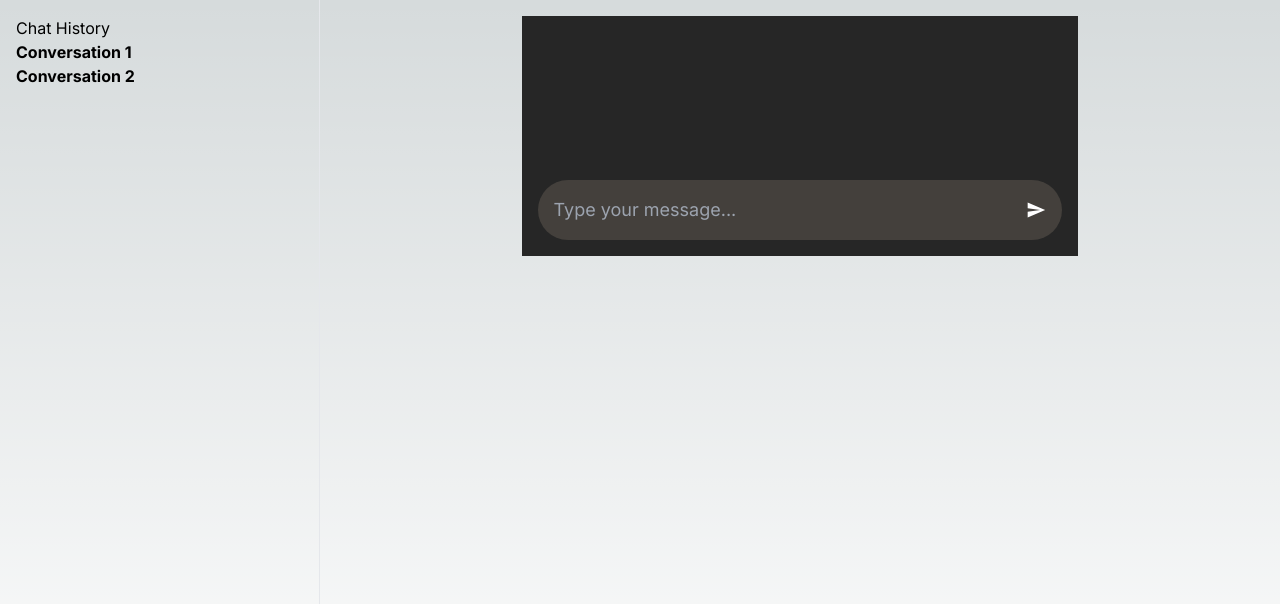
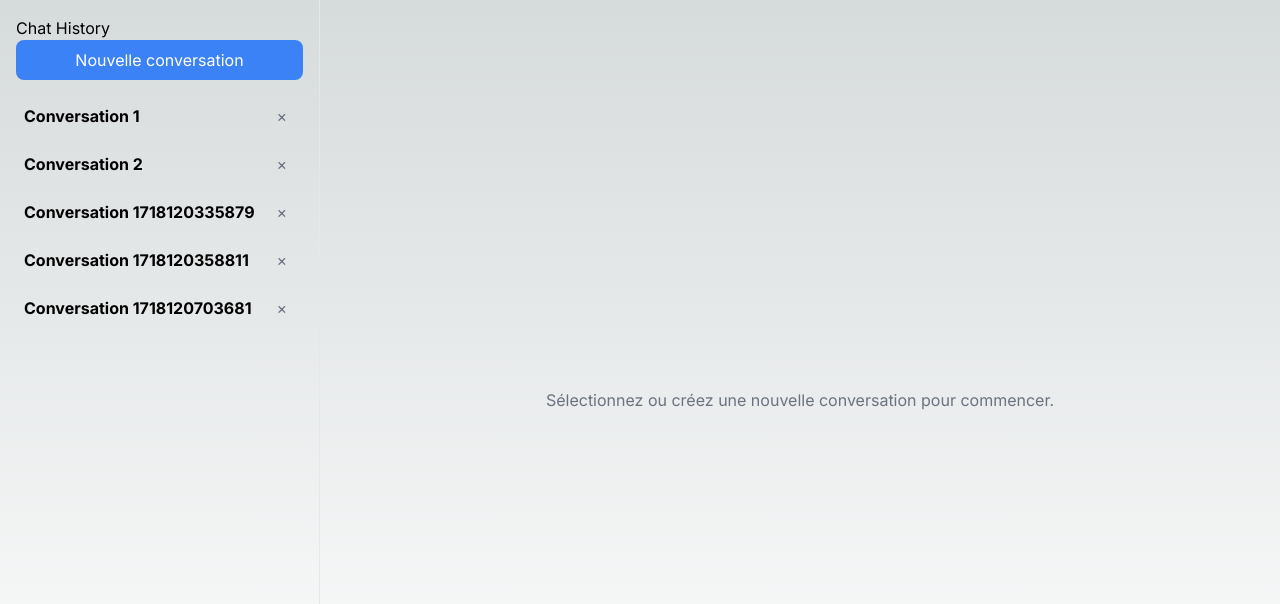
Before and after one commit to lhengebaertArtefact/Legrandgpt-test, a Next.js app: page / in a window 1280 px wide. Shown: the top 604 px of the page. Built offline with nearby package versions, Linux system fonts and the light colour scheme; data requests are answered from the project's data file.

Commit message:
delete conversation

```diff
--- a/app/components/ChatHistory.tsx
+++ b/app/components/ChatHistory.tsx
@@ -12,25 +12,48 @@ interface Conversation {
 
 interface ChatHistoryProps {
   history: Conversation[];
-  loadConversation: (conversationId: string) => void; // Ajout de la fonction de chargement
+  loadConversation: (conversationId: string) => void; // fonction de chargement
+  newConversation: () => void; // fonction pour créer une nouvelle conversation
+  currentConversationId?: string; // Ajout de l'ID de la conversation actuelle
+  deleteConversation: (conversationId: string) => void; // Fonction pour supprimer une conversation
 }
 
 const ChatHistory: React.FC<ChatHistoryProps> = ({
   history,
   loadConversation,
+  newConversation,
+  currentConversationId,
+  deleteConversation,
 }) => {
   return (
     <div>
       <h3>Chat History</h3>
+      <button
+        onClick={newConversation}
+        className="mb-4 p-2 bg-blue-500 text-white rounded-lg w-full"
+      >
+        Nouvelle conversation
+      </button>
       {history.map((conversation) => (
         <div
           key={conversation.id}
-          onClick={() => loadConversation(conversation.id)}
-          className="cursor-pointer"
+          className={`flex justify-between items-center cursor-pointer p-2 rounded-lg mb-2 ${
+            conversation.id === currentConversationId
+              ? "bg-blue-100"
+              : "hover:bg-gray-200"
+          }`}
         >
-          <p>
-            <strong>Conversation {conversation.id}</strong>
-          </p>
+          <div onClick={() => loadConversation(conversation.id)}>
+            <p>
+              <strong>Conversation {conversation.id}</strong>
+            </p>
+          </div>
+          <button
+            onClick={() => deleteConversation(conversation.id)}
+            className="text-gray-500 hover:text-gray-700 px-2 rounded-full hover:bg-gray-300"
+          >
+            &times;
+          </button>
         </div>
       ))}
     </div>
--- a/app/components/ChatWindows.tsx
+++ b/app/components/ChatWindows.tsx
@@ -41,10 +41,14 @@ const ChatWindow: React.FC<ChatWindowProps> = ({ conversationId }) => {
                 text: msg.content,
               }))
             );
+          } else {
+            setMessages([]); // Si aucune conversation trouvée, initialiser avec une conversation vide
           }
         } catch (error) {
           console.error("Error fetching conversation:", error);
         }
+      } else {
+        setMessages([]); // Initialiser avec une conversation vide si aucun conversationId
       }
     };
 
@@ -72,7 +76,7 @@ const ChatWindow: React.FC<ChatWindowProps> = ({ conversationId }) => {
   };
 
   return (
-    <div className="w-3/5 mx-auto p-4 flex flex-col flex-grow relative bg-neutral-800 pb-[200px]">
+    <div className="w-full mx-auto p-4 flex flex-col flex-grow relative bg-neutral-800 pb-[200px]">
       <MessageList messages={messages} />
       <MessageInput addMessage={addMessage} />
     </div>
--- a/app/page.tsx
+++ b/app/page.tsx
@@ -4,7 +4,12 @@ import ChatHistory from "./components/ChatHistory";
 import ChatWindow from "./components/ChatWindows";
 import { useRouter } from "next/navigation";
 import { useEffect, useState } from "react";
-import { getChatHistory, Conversation } from "./services/chatgptApi";
+import {
+  getChatHistory,
+  Conversation,
+  createNewConversation,
+  deleteConversation,
+} from "./services/chatgptApi";
 
 export default function Home() {
   const router = useRouter();
@@ -31,15 +36,49 @@ export default function Home() {
     setCurrentConversationId(conversationId);
   };
 
+  const newConversation = async () => {
+    try {
+      const newConv = await createNewConversation();
+      setHistory([...history, newConv]);
+      setCurrentConversationId(newConv.id);
+    } catch (error) {
+      console.error("Error creating new conversation:", error);
+    }
+  };
+
+  const handleDeleteConversation = async (conversationId: string) => {
+    try {
+      await deleteConversation(conversationId);
+      setHistory(history.filter((conv) => conv.id !== conversationId));
+      if (currentConversationId === conversationId) {
+        setCurrentConversationId(undefined);
+      }
+    } catch (error) {
+      console.error("Error deleting conversation:", error);
+    }
+  };
+
   return (
     <main className="flex min-h-screen">
-      {/* sidebar */}
+      {/* Barre latérale */}
       <div className="w-1/4 border-r p-4">
-        <ChatHistory history={history} loadConversation={loadConversation} />
+        <ChatHistory
+          history={history}
+          loadConversation={loadConversation}
+          newConversation={newConversation}
+          deleteConversation={handleDeleteConversation} // Passer handleDeleteConversation
+          currentConversationId={currentConversationId} // Passer currentConversationId
+        />
       </div>
       {/* Chatbot */}
       <div className="flex-1 p-4">
-        <ChatWindow conversationId={currentConversationId} />
+        {currentConversationId ? (
+          <ChatWindow conversationId={currentConversationId} />
+        ) : (
+          <div className="flex items-center justify-center h-full text-gray-500">
+            Sélectionnez ou créez une nouvelle conversation pour commencer.
+          </div>
+        )}
       </div>
     </main>
   );
--- a/app/services/chatgptApi.tsx
+++ b/app/services/chatgptApi.tsx
@@ -28,7 +28,7 @@ export const sendMessageToChatGPT = async (
       throw new Error("No mock responses found");
     }
 
-    // Retourner une réponse simulée
+    // Retourner une réponse mock de chatgpt
     return "This is a mock response from ChatGPT.";
   } catch (error) {
     console.error("Error communicating with mock API:", error);
@@ -86,3 +86,49 @@ export const addMessageToConversation = async (
     throw error;
   }
 };
+
+export const createNewConversation = async (): Promise<Conversation> => {
+  try {
+    const newConv = {
+      id: new Date().getTime().toString(), // Utiliser un timestamp comme ID unique
+      messages: [],
+    };
+
+    const response = await fetch(API_URL, {
+      method: "POST",
+      headers: {
+        "Content-Type": "application/json",
+      },
+      body: JSON.stringify(newConv),
+    });
+
+    if (!response.ok) {
+      throw new Error("Failed to create new conversation");
+    }
+
+    return newConv;
+  } catch (error) {
+    console.error("Error creating new conversation:", error);
+    throw error;
+  }
+};
+
+export const deleteConversation = async (
+  conversationId: string
+): Promise<void> => {
+  try {
+    const response = await fetch(`${API_URL}/${conversationId}`, {
+      method: "DELETE",
+      headers: {
+        "Content-Type": "application/json",
+      },
+    });
+
+    if (!response.ok) {
+      throw new Error("Failed to delete conversation");
+    }
+  } catch (error) {
+    console.error("Error deleting conversation:", error);
+    throw error;
+  }
+};
--- a/db.json
+++ b/db.json
@@ -55,6 +55,44 @@
         {
           "role": "assistant",
           "content": "This is a mock response from ChatGPT."
+        },
+        {
+          "role": "user",
+          "content": "jj"
+        },
+        {
+          "role": "assistant",
+          "content": "This is a mock response from ChatGPT."
+        }
+      ]
+    },
+    {
+      "id": "1718120335879",
+      "messages": [
+        {
+          "role": "user",
+          "content": "sdfg"
+        },
+        {
+          "role": "assistant",
+          "content": "This is a mock response from ChatGPT."
+        }
+      ]
+    },
+    {
+      "id": "1718120358811",
+      "messages": []
+    },
+    {
+      "id": "1718120703681",
+      "messages": [
+        {
+          "role": "user",
+          "content": "Hello"
+        },
+        {
+          "role": "assistant",
+          "content": "This is a mock response from ChatGPT."
         }
       ]
     }
```
